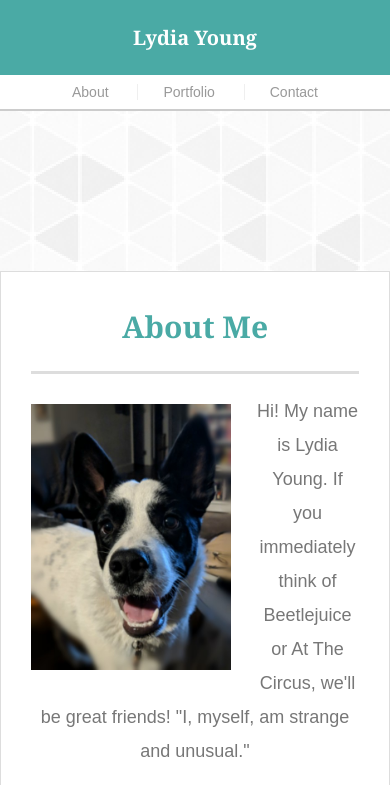
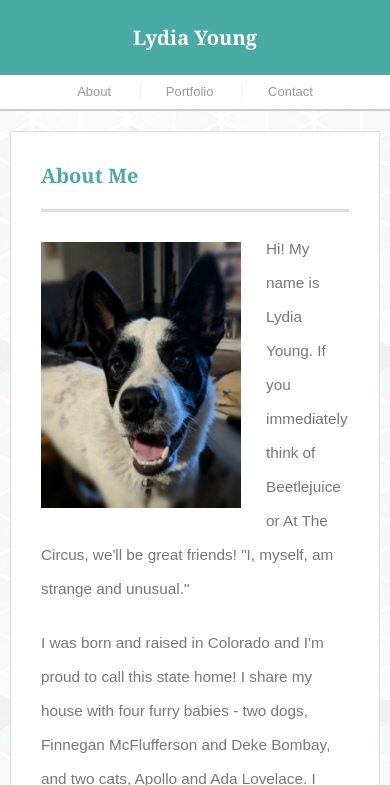
Before and after one commit to lryoung9/HW2_mediaQueryFix, a plain HTML site: page index.html in a window 390 px wide. Shown: the top 785 px of the page. Drawn offline with Linux system fonts and the light colour scheme.

Commit message:
contact page good

```diff
--- a/assets/css/style.css
+++ b/assets/css/style.css
@@ -257,6 +257,7 @@ input[type=submit] {
   /*header*/
   .container {
     text-align: center;
+    font-size: 85%;
   }
   #logo {
     width: 100%;
@@ -266,11 +267,12 @@ input[type=submit] {
   }
   #masthead {
     position: static;
+    margin-bottom: 20px;
   }
   nav {
     float: none;
     width: 100%;
-    font-size: 14px;
+    font-size: 85%;
     margin-top: 0px;
   }
   nav a {
@@ -282,7 +284,15 @@ input[type=submit] {
   nav a:first-child {
   border-left: 0 none;
   }
-
+  /*Main Content*/
+  #main-container {
+    padding-top: 0px;
+    text-align: left;
+  }
+  h1 {
+    line-height: normal;
+    font-size: 20px;
+  }
   /* sidebar */
   .sidebar {
     float: none;
@@ -300,6 +310,13 @@ input[type=submit] {
       height: 50px;
     }
 
+    .main-section {
+      float: none;
+      width: auto;
+      padding: 30px;
+      margin: 10px 10px 20px;
+    }
+
     /*footer*/
     footer {
       margin-top: 10px;
```
